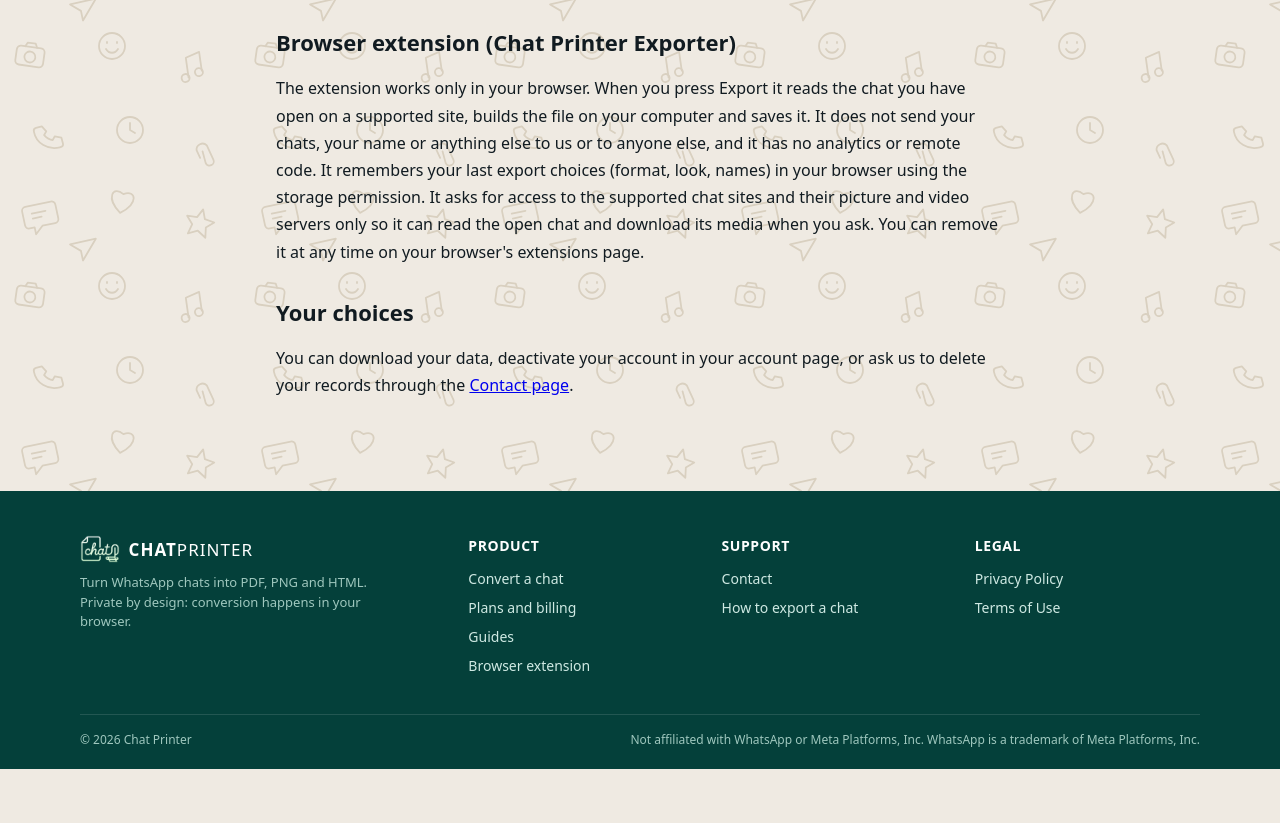
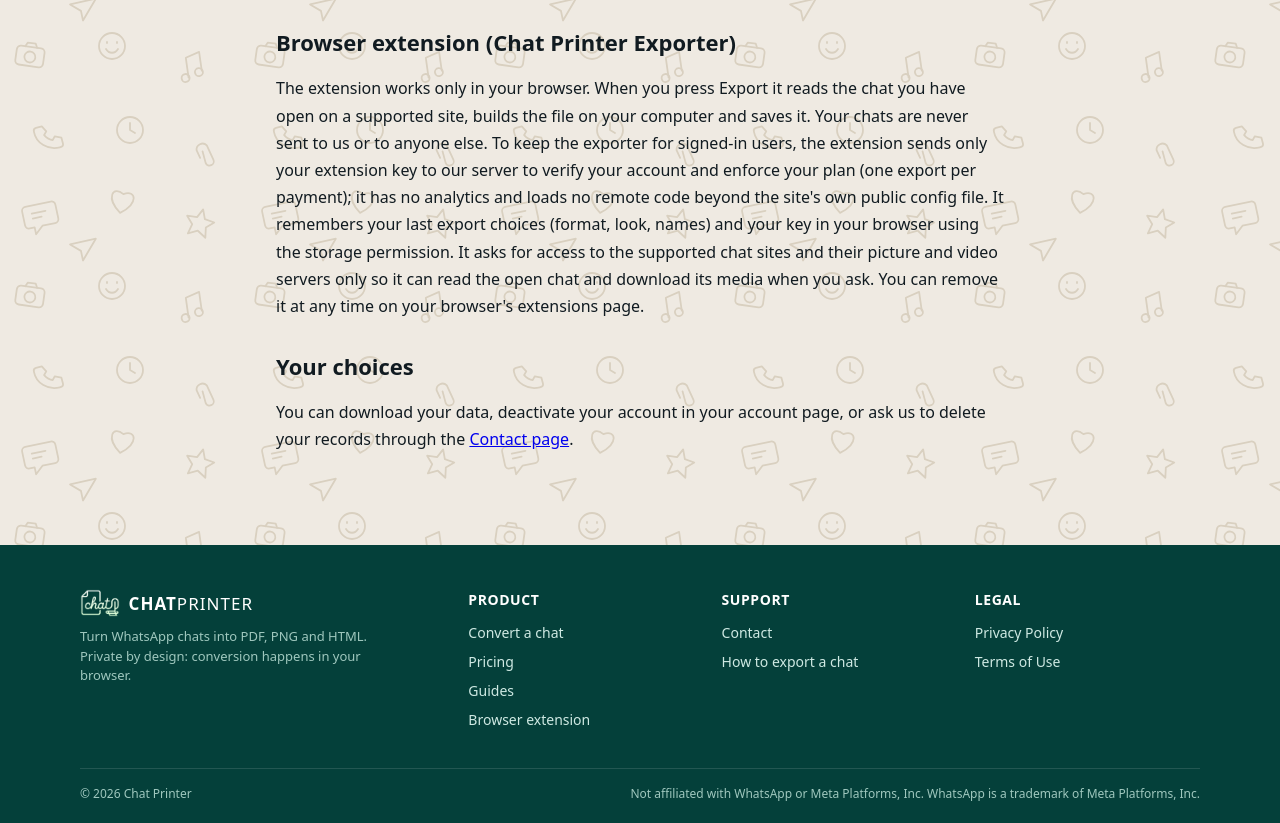
Before and after one commit to Zeeshan-78/Chat-Printer, a browser extension: page public/privacy.html in a window 1280 px wide. Shown: the part 1266-2089 px from the top of the page. Before the commit the page ends 2035 px from the top, so only its background shows below. Drawn offline with Linux system fonts and the light colour scheme.

Commit message:
Add files via upload

```diff
--- a/public/privacy.html
+++ b/public/privacy.html
@@ -16,9 +16,9 @@
 <h2>Location and prices</h2><p>We use your approximate country, worked out from your connection, to show prices in your currency. You can change the currency at any time. Our account provider records sign-in details such as device and approximate location so you can see and end your sessions in your account.</p>
 <h2>Who handles the data</h2><p>Accounts, plans and payment records are stored with Appwrite Cloud. The website is hosted on Vercel, which may keep standard server logs. If you choose a social sign-in, that provider handles that step. We do not sell your data and we do not run advertising or tracking scripts.</p>
 <h2>Browser storage</h2><p>Your browser keeps a sign-in session and your currency choice. Signing out removes the session.</p>
-<h2 id="extension">Browser extension (Chat Printer Exporter)</h2><p>The extension works only in your browser. When you press Export it reads the chat you have open on a supported site, builds the file on your computer and saves it. It does not send your chats, your name or anything else to us or to anyone else, and it has no analytics or remote code. It remembers your last export choices (format, look, names) in your browser using the storage permission. It asks for access to the supported chat sites and their picture and video servers only so it can read the open chat and download its media when you ask. You can remove it at any time on your browser's extensions page.</p><h2>Your choices</h2><p>You can download your data, deactivate your account in your account page, or ask us to delete your records through the <a href="/#contact">Contact page</a>.</p></main>
+<h2 id="extension">Browser extension (Chat Printer Exporter)</h2><p>The extension works only in your browser. When you press Export it reads the chat you have open on a supported site, builds the file on your computer and saves it. Your chats are never sent to us or to anyone else. To keep the exporter for signed-in users, the extension sends only your extension key to our server to verify your account and enforce your plan (one export per payment); it has no analytics and loads no remote code beyond the site's own public config file. It remembers your last export choices (format, look, names) and your key in your browser using the storage permission. It asks for access to the supported chat sites and their picture and video servers only so it can read the open chat and download its media when you ask. You can remove it at any time on your browser's extensions page.</p><h2>Your choices</h2><p>You can download your data, deactivate your account in your account page, or ask us to delete your records through the <a href="/#contact">Contact page</a>.</p></main>
 <footer class="ftr"><div class="ftr-grid"><div class="ftr-brand"><a class="logo" href="/"><img src="/img/logo-icon-white.png" alt="" width="40" height="28"><span class="wm"><b>CHAT</b>PRINTER</span></a><p>Turn WhatsApp chats into PDF, PNG and HTML. Private by design: conversion happens in your browser.</p></div>
-<div><h4>Product</h4><a href="/">Convert a chat</a><a href="/#billing">Plans and billing</a><a href="/guides">Guides</a><a href="/extension">Browser extension</a></div>
+<div><h4>Product</h4><a href="/">Convert a chat</a><a href="/#billing">Pricing</a><a href="/guides">Guides</a><a href="/extension">Browser extension</a></div>
 <div><h4>Support</h4><a href="/#contact">Contact</a><a href="/guides/export-whatsapp-chat-to-pdf">How to export a chat</a></div>
 <div><h4>Legal</h4><a href="/privacy">Privacy Policy</a><a href="/terms">Terms of Use</a></div></div>
 <div class="ftr-bot"><span>© 2026 Chat Printer</span><span>Not affiliated with WhatsApp or Meta Platforms, Inc. WhatsApp is a trademark of Meta Platforms, Inc.</span></div></footer>
```
